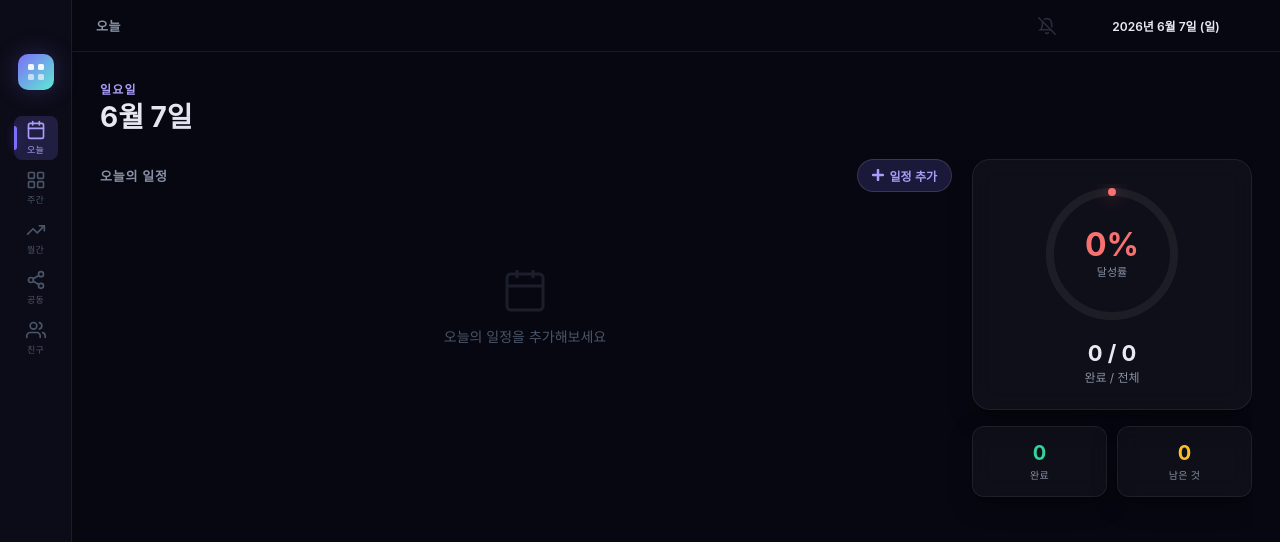
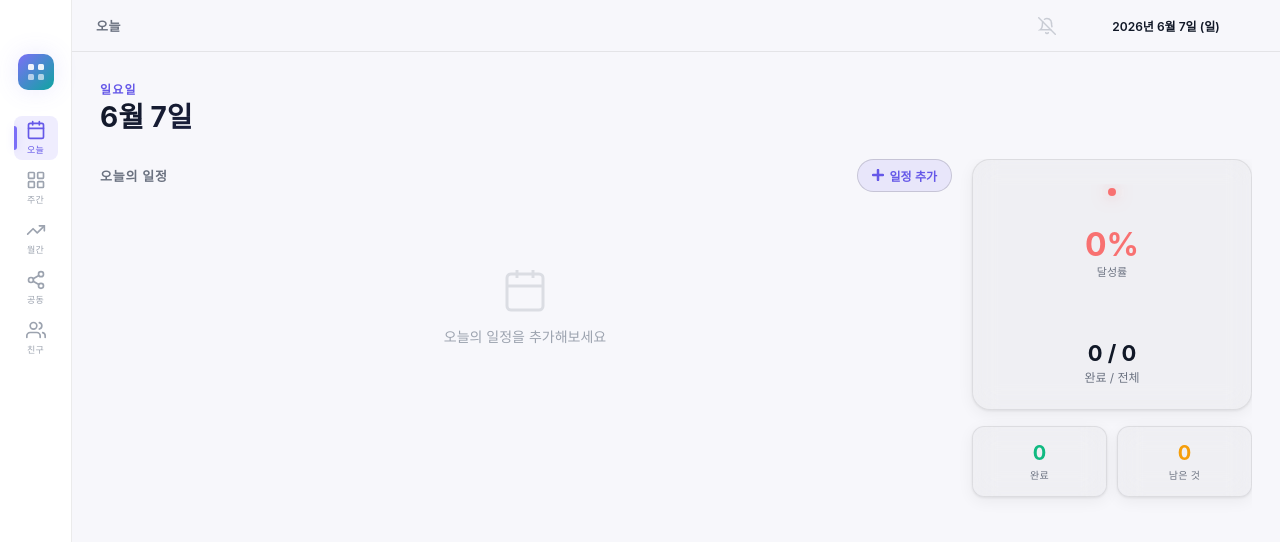
Before and after one commit to Eddy-Cho1/schedule-tracker, a React (Vite) app: page / in a window 1280 px wide. Shown: the top 542 px of the page. Built offline with nearby package versions, Linux system fonts and the light colour scheme.

Commit message:
feat: light theme default, dark mode via prefers-color-scheme

```diff
--- a/index.html
+++ b/index.html
@@ -6,10 +6,11 @@
     <title>일정 트래커</title>
 
     <!-- PWA -->
-    <meta name="theme-color" content="#7c6ff7" />
+    <meta name="theme-color" content="#ffffff" media="(prefers-color-scheme: light)" />
+    <meta name="theme-color" content="#070711" media="(prefers-color-scheme: dark)" />
     <meta name="mobile-web-app-capable" content="yes" />
     <meta name="apple-mobile-web-app-capable" content="yes" />
-    <meta name="apple-mobile-web-app-status-bar-style" content="black-translucent" />
+    <meta name="apple-mobile-web-app-status-bar-style" content="default" />
     <meta name="apple-mobile-web-app-title" content="일정 트래커" />
     <link rel="apple-touch-icon" href="/icons/icon.svg" />
 
--- a/src/App.css
+++ b/src/App.css
@@ -2,6 +2,47 @@
    Design System — MakeYourself Schedule Tracker
    ━━━━━━━━━━━━━━━━━━━━━━━━━━━━━━━━━━━━━━━━━━━━━━━━━━━━━━━━━ */
 
+/* ── 라이트 테마 (기본) ──────────────────────────────────── */
+:root {
+  --bg-base:       #f7f7fb;
+  --bg-elevated:   #ffffff;
+  --bg-card:       rgba(0,0,0,0.03);
+  --bg-card-hover: rgba(0,0,0,0.05);
+  --bg-input:      rgba(0,0,0,0.04);
+
+  --border:        rgba(0,0,0,0.08);
+  --border-strong: rgba(0,0,0,0.15);
+
+  --accent:        #7c6ff7;
+  --accent-light:  #6558e8;
+  --accent-dim:    rgba(124,111,247,0.12);
+  --accent-glow:   rgba(124,111,247,0.2);
+  --accent2:       #0ea5a0;
+
+  --success:       #10b981;
+  --success-dim:   rgba(16,185,129,0.12);
+  --danger:        #ef4444;
+  --danger-dim:    rgba(239,68,68,0.12);
+  --warning:       #f59e0b;
+
+  --text-1: #111827;
+  --text-2: #6b7280;
+  --text-3: #9ca3af;
+
+  --radius-sm:  8px;
+  --radius-md:  12px;
+  --radius-lg:  18px;
+  --radius-xl:  24px;
+  --radius-full: 9999px;
+
+  --shadow-card: 0 1px 3px rgba(0,0,0,0.08), 0 4px 16px rgba(0,0,0,0.06);
+  --shadow-glow: 0 0 24px rgba(124,111,247,0.15);
+
+  --font: -apple-system, 'Noto Sans KR', BlinkMacSystemFont, 'Segoe UI', sans-serif;
+}
+
+/* ── 다크 테마 (시스템 다크모드) ────────────────────────── */
+@media (prefers-color-scheme: dark) {
   :root {
     --bg-base:       #070711;
     --bg-elevated:   #0c0c18;
@@ -28,16 +69,9 @@
     --text-2: #8892a4;
     --text-3: #4a5568;
 
-  --radius-sm:  8px;
-  --radius-md:  12px;
-  --radius-lg:  18px;
-  --radius-xl:  24px;
-  --radius-full: 9999px;
-
     --shadow-card: 0 1px 3px rgba(0,0,0,0.4), 0 8px 24px rgba(0,0,0,0.3);
     --shadow-glow: 0 0 24px rgba(124,111,247,0.25);
-
-  --font: -apple-system, 'Noto Sans KR', BlinkMacSystemFont, 'Segoe UI', sans-serif;
+  }
 }
 
 *, *::before, *::after { box-sizing: border-box; margin: 0; padding: 0; }
--- a/vite.config.ts
+++ b/vite.config.ts
@@ -15,8 +15,8 @@ export default defineConfig({
         name: '일정 트래커',
         short_name: '일정',
         description: 'MakeYourself 일정 트래커 — 주간·월간 일정 관리',
-        theme_color: '#7c6ff7',
-        background_color: '#07070e',
+        theme_color: '#ffffff',
+        background_color: '#f7f7fb',
         display: 'standalone',
         start_url: '/',
         orientation: 'any',
```
Lines whose indentation alone changed are shown as unchanged.
